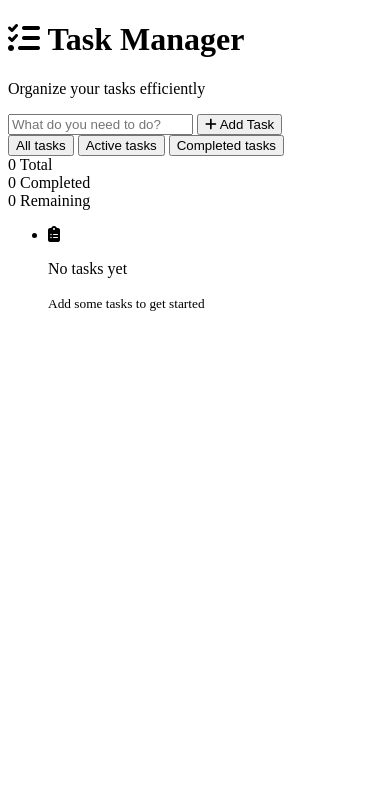
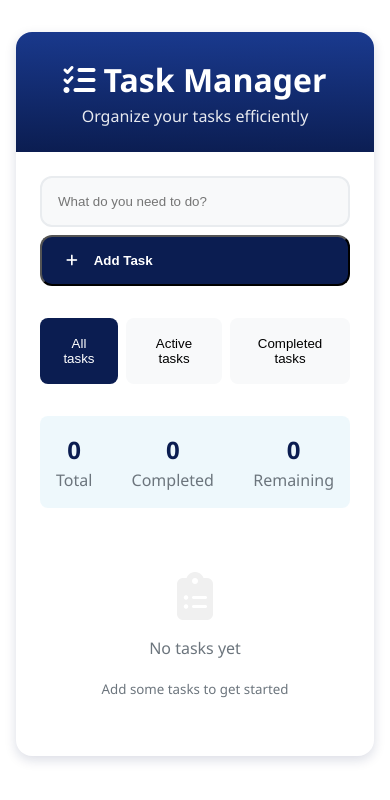
Before and after one commit to AnmarSammour/Front-End-Internship, a plain HTML site: page Messy To-Do App/index.html in a window 390 px wide. Drawn offline with Linux system fonts and the light colour scheme.

Commit message:
add responsive CSS styles for task manager

```diff
--- a/Messy To-Do App/css/style.css
+++ b/Messy To-Do App/css/style.css
@@ -0,0 +1,286 @@
+/* ===== CSS Variables ===== */
+:root {
+    --primary: #0B1D51;
+    --secondary: #8CCDEB;
+    --light: #F8F9FA;
+    --dark: #212529;
+    --gray: #6C757D;
+    --success: #28A745;
+    --danger: #DC3545;
+    --shadow: 0 4px 12px rgba(11, 29, 81, 0.15);
+    --transition: all 0.3s ease;
+}
+
+/*  Base Styles  */
+* {
+    margin: 0;
+    padding: 0;
+    box-sizing: border-box;
+}
+
+body {
+    font-family: 'Segoe UI', Tahoma, Geneva, Verdana, sans-serif;
+    color: var(--dark);
+    display: flex;
+    justify-content: center;
+    padding: 2rem 1rem;
+    line-height: 1.5;
+}
+
+/* Container & Layout  */
+.container {
+    width: 100%;
+    max-width: 700px;
+    border-radius: 16px;
+    box-shadow: var(--shadow);
+    overflow: hidden;
+}
+
+/*  Header Styles */
+.header {
+    background: linear-gradient(1deg, var(--primary) 0%, #1a3a8f 100%);
+    color: white;
+    padding: 2rem;
+    text-align: center;
+}
+
+.header h1 {
+    display: flex;
+    align-items: center;
+    justify-content: center;
+    gap: 0.5rem;
+}
+
+.header p {
+    opacity: 0.9;
+}
+
+/*  App Content */
+.app-content {
+    padding: 2rem;
+}
+
+/*  Input Section  */
+.input-section {
+    display: flex;
+    gap: 0.5rem;
+    margin-bottom: 2rem;
+}
+
+#task-input {
+    flex: 1;
+    padding: 1rem;
+    border: 2px solid #e9ecef;
+    border-radius: 12px;
+    transition: var(--transition);
+    background-color: var(--light);
+}
+
+#task-input:focus {
+    outline: none;
+    border-color: var(--secondary);
+    box-shadow: 0 0 0 3px rgba(140, 205, 235, 0.3);
+}
+
+#add-task-btn {
+    padding: 1rem 1.5rem;
+    background: var(--primary);
+    color: white;
+    border-radius: 12px;
+    cursor: pointer;
+    font-weight: bold;
+    transition: var(--transition);
+    display: flex;
+    align-items: center;
+    gap: 1rem;
+}
+
+#add-task-btn:hover {
+    transform: scale(1.05);
+}
+
+/*  Filter Section  */
+.filter-section {
+    display: flex;
+    justify-content: center;
+    margin-bottom: 2rem;
+    gap: 0.5rem;
+}
+
+.filter-btn {
+    padding: 1rem;
+    background: var(--light);
+    border: 2px solid transparent;
+    border-radius: 8px;
+    cursor: pointer;
+    transition: var(--transition);
+}
+
+.filter-btn.active {
+    background: var(--primary);
+    color: white;
+}
+
+.filter-btn:hover:not(.active) {
+    background: #e9ecef;
+}
+
+/*  Task Statistics  */
+.task-stats {
+    display: flex;
+    justify-content: space-between;
+    margin-bottom: 2rem;
+    padding: 1rem;
+    background: rgba(140, 205, 235, 0.15);
+    border-radius: 8px;
+}
+
+.stat {
+    display: flex;
+    flex-direction: column;
+    align-items: center;
+}
+
+.stat-value {
+    font-weight: bold;
+    font-size: 1.5rem;
+    color: var(--primary);
+}
+
+.stat-label {
+    color: var(--gray);
+}
+
+/*  Task List */
+.task-item {
+    display: flex;
+    flex-wrap: wrap;
+    align-items: center;
+    gap: 0.5rem;
+    padding: 1rem;
+    background: white;
+    border-radius: 8px;
+    margin-bottom: 1rem;
+    transition: var(--transition);
+    box-shadow: 0 3px 10px rgba(0, 0, 0, 0.05);
+    border: 2px solid var(--secondary);
+}
+
+.task-item:hover {
+    transform: translateY(-3px);
+    box-shadow: 0 5px 15px rgba(0, 0, 0, 0.1);
+}
+
+/* Task Checkbox */
+.task-checkbox {
+    appearance: none;
+    width: 24px;
+    height: 24px;
+    border: 2px solid #ddd;
+    border-radius: 5px;
+    cursor: pointer;
+    display: flex;
+    align-items: center;
+    justify-content: center;
+    transition: var(--transition);
+}
+
+.task-checkbox:checked::after {
+    content: "✓";
+    color: white;
+    font-weight: bold;
+}
+
+/* Task Content */
+.task-content {
+    flex-grow: 1;
+    display: flex;
+    flex-direction: column;
+    gap: 0.25rem;
+}
+
+.task-name {
+    font-size: 1rem;
+    cursor: pointer;
+    transition: var(--transition);
+    word-break: break-word;
+}
+
+.task-meta {
+    display: flex;
+    gap: 0.5rem;
+    font-size: 0.8rem;
+    color: var(--gray);
+}
+
+.task-date {
+    display: flex;
+    align-items: center;
+    gap: 0.5rem;
+}
+
+/* Task Actions */
+.task-actions {
+    display: flex;
+    margin-left: auto;
+    gap: 0.5rem;
+}
+
+.task-actions button {
+    background: none;
+    border: none;
+    cursor: pointer;
+    font-size: 1.5rem;
+    color: var(--gray);
+    transition: var(--transition);
+}
+
+.delete-btn:hover {
+    color: var(--danger) !important;
+}
+
+/* Completed Tasks */
+.task-item.completed {
+    background: rgb(240, 240, 240);
+}
+
+.task-item.completed .task-name {
+    text-decoration: line-through;
+    color: var(--gray);
+}
+
+.task-item.completed .task-checkbox {
+    background: var(--success);
+    border-color: var(--success);
+}
+
+/* Empty State */
+.empty-state {
+    list-style: none;
+    text-align: center;
+    padding: 2rem;
+    color: var(--gray);
+}
+
+.empty-state i {
+    font-size: 3rem;
+    margin-bottom: 1rem;
+    color: rgb(240, 240, 240);
+}
+
+.empty-state p {
+    margin-bottom: 1rem;
+}
+
+/* Responsive Design */
+@media (max-width: 576px) {
+
+    .header,
+    .app-content {
+        padding: 1.5rem;
+    }
+
+    .input-section {
+        flex-direction: column;
+    }
+}
--- a/Messy To-Do App/index.html
+++ b/Messy To-Do App/index.html
@@ -7,7 +7,8 @@
     <title>To-Do App</title>
     <!-- Font Awesome for icons -->
     <link rel="stylesheet" href="https://cdnjs.cloudflare.com/ajax/libs/font-awesome/6.4.0/css/all.min.css">
-
+    <!-- CSS stylesheet -->
+    <link rel="stylesheet" href="css/style.css" />
 </head>
 
 <body>
```
